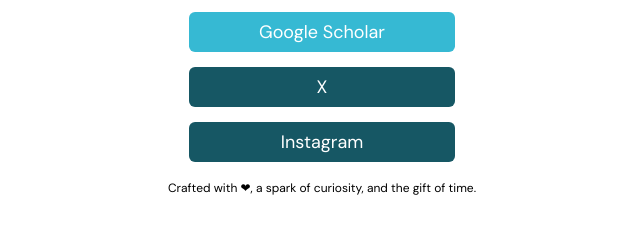
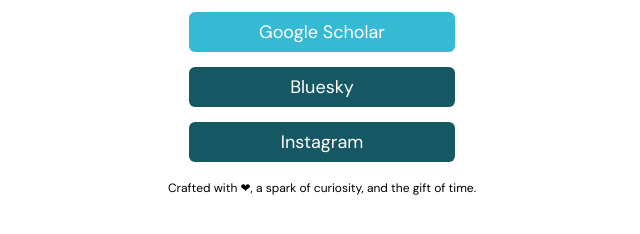
Before and after one commit to philippemiron/links, a plain HTML site: page index.html in a window 1280 px wide. Shown: the part 462-696 px from the top of the page, 318-958 px from the left. Drawn offline with nearby package versions, Linux system fonts and the light colour scheme; a web font is replaced by a local one.

Commit message:
remove X

```diff
--- a/index.html
+++ b/index.html
@@ -102,7 +102,7 @@
     <p class="bio">AI Engineer at <a href="https://www.premera.com/" title="Premera Blue Cross Website">Premera Blue Cross</a></p>
 
     <p>
-      👨‍🔬🤓👨‍💻🤖🏥
+      🤓👨‍💻🤖🏥
     </p>
 
     <ul class="links">
@@ -127,8 +127,8 @@
         </a>
       </li>
       <li>
-        <a href="https://x.com/philippemiron" title="X">
-          X
+        <a href="https://bsky.app/profile/pmiron.bsky.social" title="X">
+          Bluesky
         </a>
       </li>
       <li>
```
